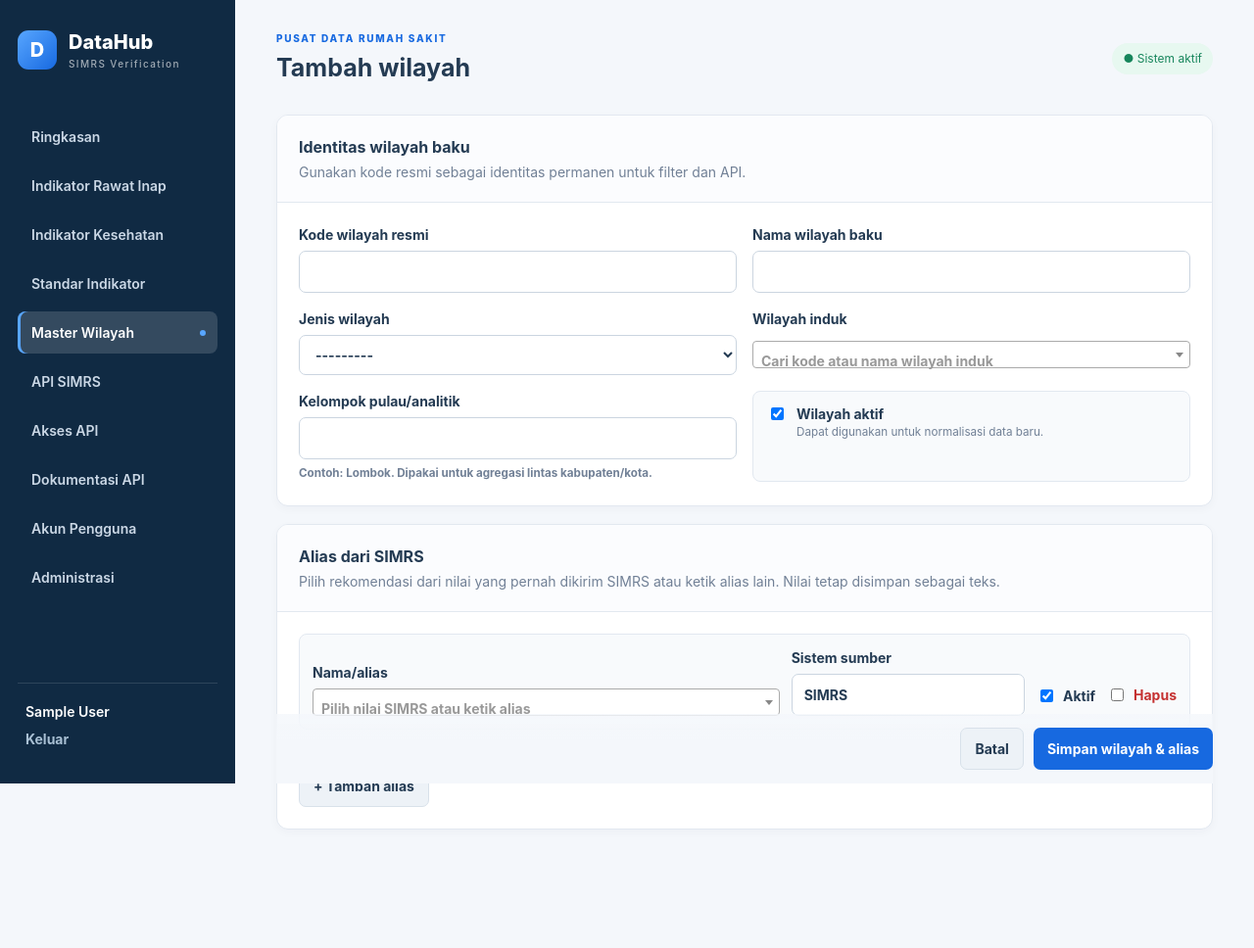
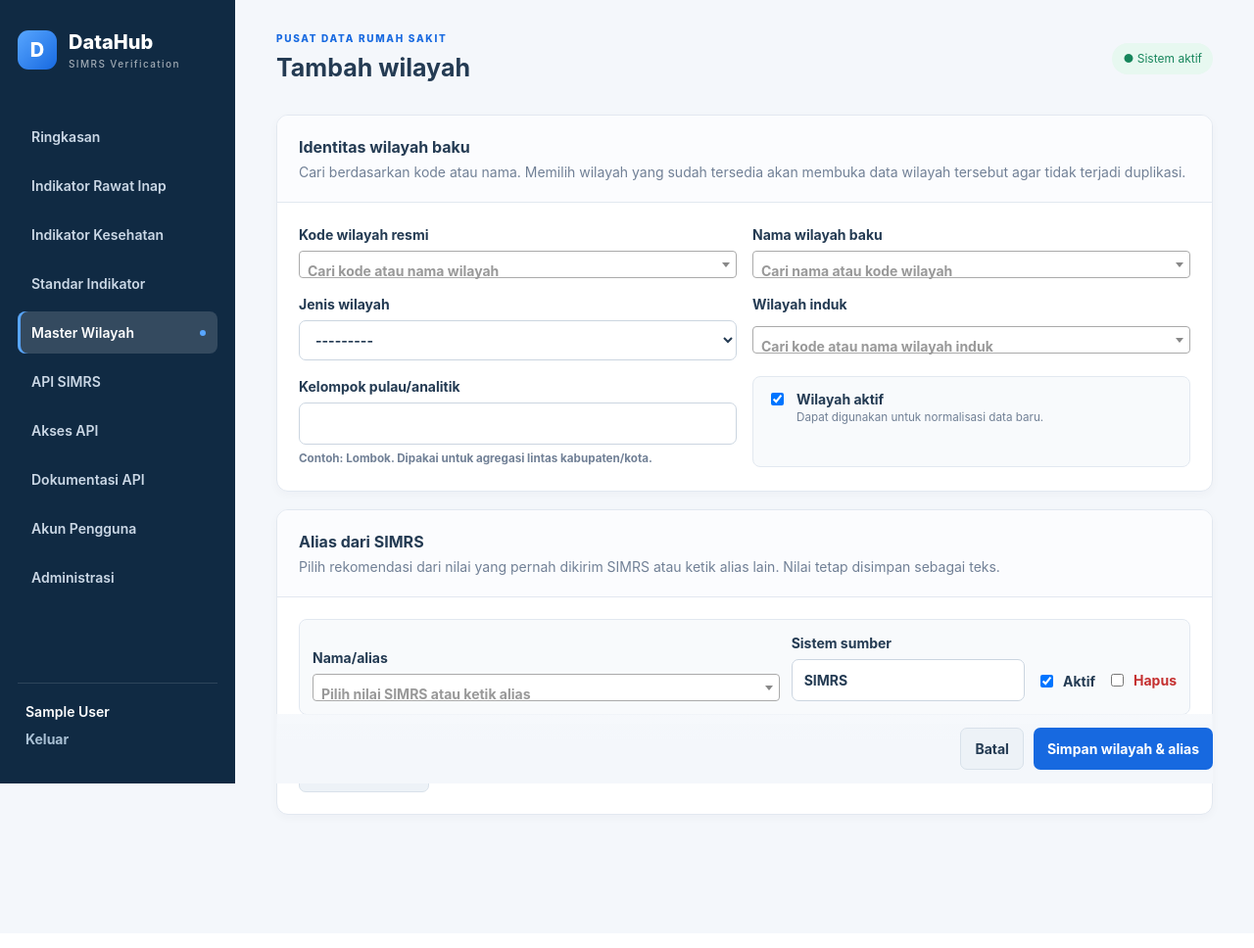
Before and after one commit to safwanhadi/datahub, a Django app: page /master-wilayah/tambah/ in a window 1280 px wide. Shown: the whole page at 98% size. After the commit the page ends 838 px from the top, so only its background shows below. Run offline with Django 5.2, Linux system fonts and the light colour scheme; the visitor is signed in with stand-in values (Sample User, id 1); data that the repository does not hold is empty; some libraries are stand-ins or nearby versions.

Commit message:
perbaiki form mapping wilayah

```diff
--- a/templates/verification/region_form.html
+++ b/templates/verification/region_form.html
@@ -4,7 +4,7 @@
 {% block heading %}{% if region.pk %}Ubah wilayah{% else %}Tambah wilayah{% endif %}{% endblock %}
 {% block content %}
 <form method="post" class="management-form">{% csrf_token %}{{ form.non_field_errors }}
-  <section class="panel form-section"><div class="section-heading"><div><h2>Identitas wilayah baku</h2><p>Gunakan kode resmi sebagai identitas permanen untuk filter dan API.</p></div></div><div class="form-grid">
+  <section class="panel form-section" data-region-search-url="{% url 'verification:canonical-region-suggestions' %}" data-current-region-id="{{ region.pk|default:'' }}"><div class="section-heading"><div><h2>Identitas wilayah baku</h2><p>Cari berdasarkan kode atau nama. Memilih wilayah yang sudah tersedia akan membuka data wilayah tersebut agar tidak terjadi duplikasi.</p></div></div><div class="form-grid">
     <label>{{ form.official_code.label }}{{ form.official_code }}{{ form.official_code.errors }}</label><label>{{ form.name.label }}{{ form.name }}{{ form.name.errors }}</label>
     <label>{{ form.region_type.label }}{{ form.region_type }}{{ form.region_type.errors }}</label><label>{{ form.parent.label }}{{ form.parent }}{{ form.parent.errors }}</label>
     <label>{{ form.island_group.label }}{{ form.island_group }}{{ form.island_group.errors }}<small>Contoh: Lombok. Dipakai untuk agregasi lintas kabupaten/kota.</small></label><label class="toggle-field">{{ form.is_active }}<span><strong>Wilayah aktif</strong><small>Dapat digunakan untuk normalisasi data baru.</small></span>{{ form.is_active.errors }}</label>
@@ -42,6 +42,39 @@
         searching: () => "Mencari...",
       },
     });
+    const regionSection = document.querySelector("[data-region-search-url]");
+    const regionSearchUrl = regionSection.dataset.regionSearchUrl;
+    const currentRegionId = regionSection.dataset.currentRegionId;
+    $(".js-canonical-region").each(function () {
+      const element = this;
+      $(element).select2({
+        tags: true,
+        minimumInputLength: 2,
+        placeholder: element.dataset.placeholder,
+        width: "100%",
+        ajax: {
+          url: regionSearchUrl,
+          dataType: "json",
+          delay: 250,
+          data: (params) => ({q: params.term || "", field: element.dataset.searchField}),
+          processResults: (data) => data,
+        },
+        createTag: (params) => {
+          const value = params.term.trim();
+          return value ? {id: value, text: `${value} (nilai baru)`, newTag: true} : null;
+        },
+        language: {
+          inputTooShort: (args) => `Ketik ${args.minimum - args.input.length} karakter lagi`,
+          noResults: () => "Wilayah tidak ditemukan; nilai baru tetap dapat diketik",
+          searching: () => "Mencari master wilayah...",
+        },
+      }).on("select2:select", (event) => {
+        const selected = event.params.data;
+        if (selected.region_id && String(selected.region_id) !== currentRegionId) {
+          window.location.assign(selected.edit_url);
+        }
+      });
+    });
     const aliasUrl = document.querySelector("[data-alias-suggestions-url]").dataset.aliasSuggestionsUrl;
     const initializeAliasSelect = (element) => {
       $(element).select2({
--- a/verification/forms.py
+++ b/verification/forms.py
@@ -14,6 +14,16 @@ class AdministrativeRegionForm(forms.ModelForm):
         model = AdministrativeRegion
         fields = ("official_code", "name", "region_type", "parent", "island_group", "is_active")
         widgets = {
+            "official_code": forms.Select(attrs={
+                "class": "js-canonical-region",
+                "data-search-field": "code",
+                "data-placeholder": "Cari kode atau nama wilayah",
+            }),
+            "name": forms.Select(attrs={
+                "class": "js-canonical-region",
+                "data-search-field": "name",
+                "data-placeholder": "Cari nama atau kode wilayah",
+            }),
             "parent": forms.Select(attrs={
                 "class": "js-region-parent",
                 "data-placeholder": "Cari kode atau nama wilayah induk",
@@ -22,6 +32,12 @@ class AdministrativeRegionForm(forms.ModelForm):
 
     def __init__(self, *args, **kwargs):
         super().__init__(*args, **kwargs)
+        submitted_code = self.data.get(self.add_prefix("official_code"), "").strip() if self.is_bound else ""
+        submitted_name = self.data.get(self.add_prefix("name"), "").strip() if self.is_bound else ""
+        code = submitted_code or (self.instance.official_code if self.instance and self.instance.pk else "")
+        name = submitted_name or (self.instance.name if self.instance and self.instance.pk else "")
+        self.fields["official_code"].widget.choices = [(code, code)] if code else []
+        self.fields["name"].widget.choices = [(name, name)] if name else []
         selected_type = self.data.get("region_type") if self.is_bound else getattr(self.instance, "region_type", "")
         parent_types = {
             "province": (),
--- a/verification/urls.py
+++ b/verification/urls.py
@@ -15,6 +15,7 @@ urlpatterns = [
     path("konfigurasi-simrs/<int:pk>/ubah/", views.simrs_endpoint_edit, name="simrs-endpoint-edit"),
     path("master-wilayah/", views.region_list, name="region-list"),
     path("master-wilayah/saran-alias/", views.region_alias_suggestions, name="region-alias-suggestions"),
+    path("master-wilayah/cari-wilayah-baku/", views.canonical_region_suggestions, name="canonical-region-suggestions"),
     path("master-wilayah/tambah/", views.region_edit, name="region-create"),
     path("master-wilayah/<int:pk>/ubah/", views.region_edit, name="region-edit"),
     path("indikator-rawat-inap/", views.inpatient_indicators, name="indicators"),
--- a/verification/views.py
+++ b/verification/views.py
@@ -267,6 +267,26 @@ def region_alias_suggestions(request):
     return JsonResponse({"results": results})
 
 
+@permission_required("verification.view_administrativeregion", raise_exception=True)
+def canonical_region_suggestions(request):
+    """Pencarian server-side master wilayah untuk field kode dan nama baku."""
+    query = request.GET.get("q", "").strip()
+    value_field = request.GET.get("field", "code")
+    if len(query) < 2:
+        return JsonResponse({"results": []})
+    regions = AdministrativeRegion.objects.filter(
+        Q(official_code__icontains=query) | Q(name__icontains=query),
+        is_active=True,
+    ).order_by("name")[:30]
+    results = [{
+        "id": region.name if value_field == "name" else region.official_code,
+        "text": f"{region.name} ({region.official_code})",
+        "region_id": region.pk,
+        "edit_url": reverse("verification:region-edit", args=[region.pk]),
+    } for region in regions]
+    return JsonResponse({"results": results})
+
+
 @transaction.atomic
 def region_edit(request, pk=None):
     required_permission = (
```
Also changed, not shown: verification/test_configuration_ui.py (+25 -0 lines).
